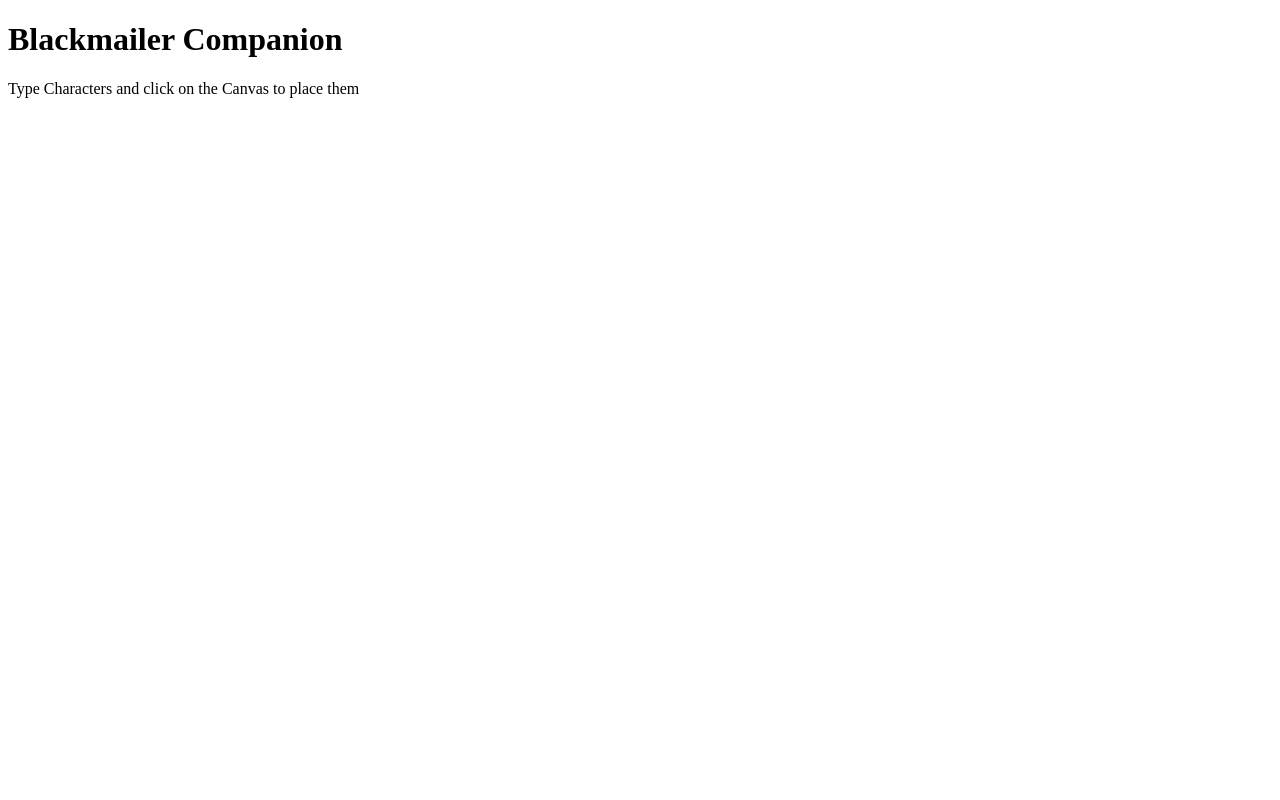
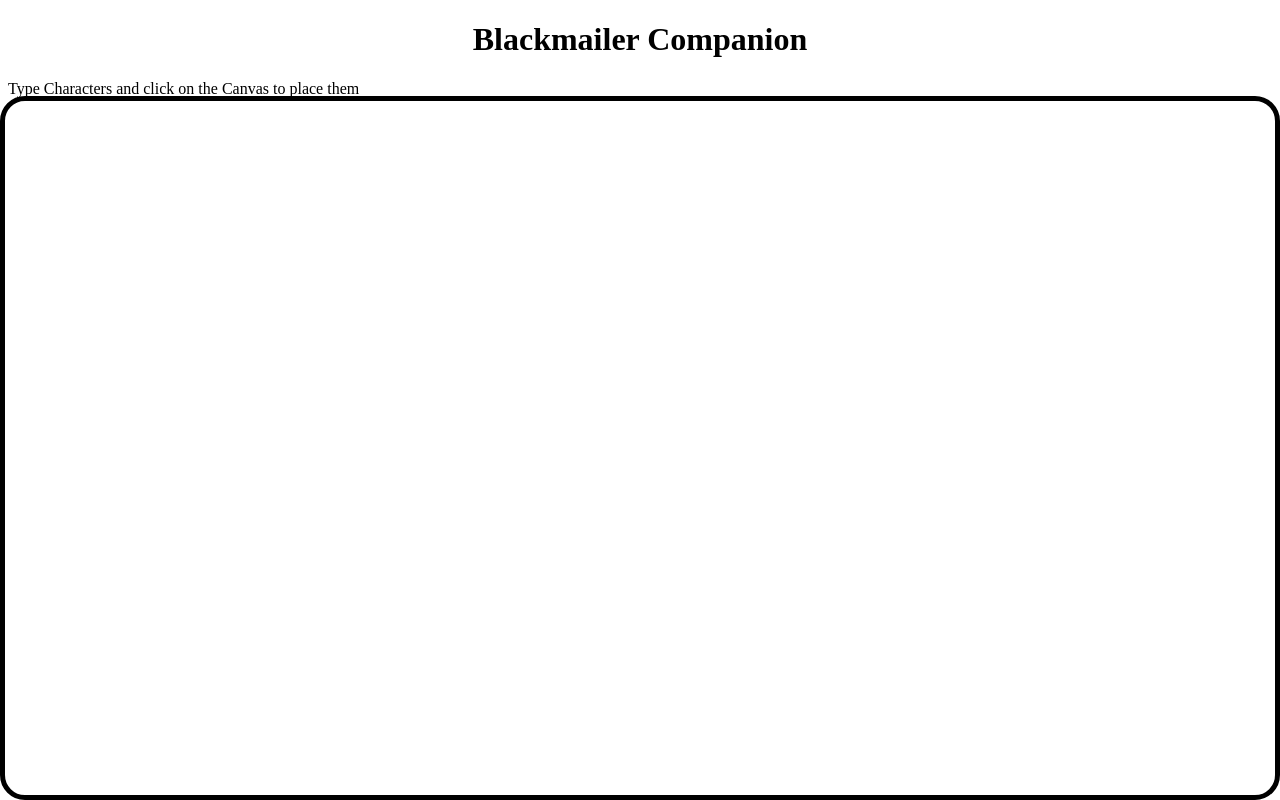
Before and after one commit to M00St4r/Code1, a plain HTML site: page Files/Blackmailer/index.html in a window 1280 px wide. Drawn offline with Linux system fonts and the light colour scheme.

Commit message:
update css

```diff
--- a/Files/Blackmailer/index.html
+++ b/Files/Blackmailer/index.html
@@ -6,7 +6,7 @@
     <title>Page Title</title>
     <meta name='viewport' content='width=device-width, initial-scale=1'>
     <link rel='stylesheet' type='text/css' media='screen' href='main.css'>
-    <script src='main.js'></script>
+    <script src='main.js' defer></script>
 </head>
 <body>
     <h1>Blackmailer Companion</h1>
--- a/Files/Blackmailer/main.css
+++ b/Files/Blackmailer/main.css
@@ -0,0 +1,21 @@
+h1{
+    text-align: center;
+    color: black;
+}
+
+p{
+    color: black;
+}
+
+.canvas {
+    position: absolute; /* Position the element relative to the nearest positioned ancestor */
+    top: 12%;             /* Align to the top of the screen */
+    left: 0;            /* Align to the left of the screen */
+    bottom: 0;          /* Ensure it stretches to the bottom */
+    width: 100%;         /* Adjust this value to the desired width of the left space */
+    margin: 0;          /* Remove any default margin */
+    padding: fit-content;
+    border: 5px solid black;
+    border-radius: 25px;
+    box-sizing: border-box; /* Ensure padding and border are included in the width */
+}
```
